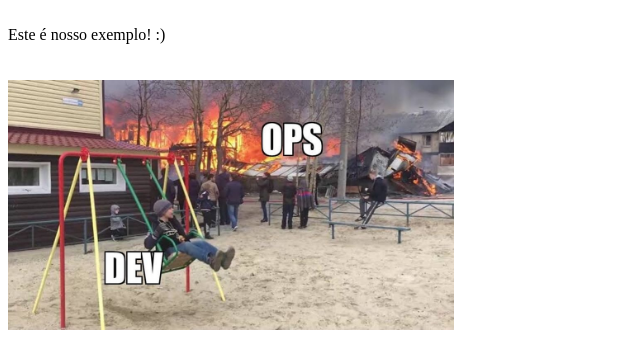
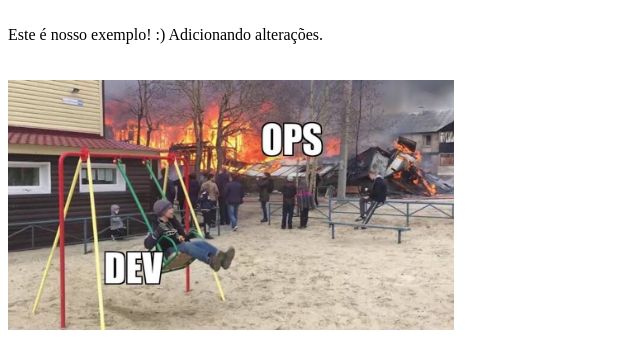
Before and after one commit to lanamesquita/ufc2020.2-gc, a plain HTML site: page index.html in a window 1280 px wide. Shown: the top 349 px of the page, without its empty margins (0-640 px from the left). Drawn offline with Linux system fonts and the light colour scheme.

```diff
--- a/index.html
+++ b/index.html
@@ -7,7 +7,7 @@
 <body>
 <!-- Conteúdo -->
 <br>
-Este é nosso exemplo! :)
+Este é nosso exemplo! :) Adicionando alterações.
 <br>
 
 <br><br>
```
